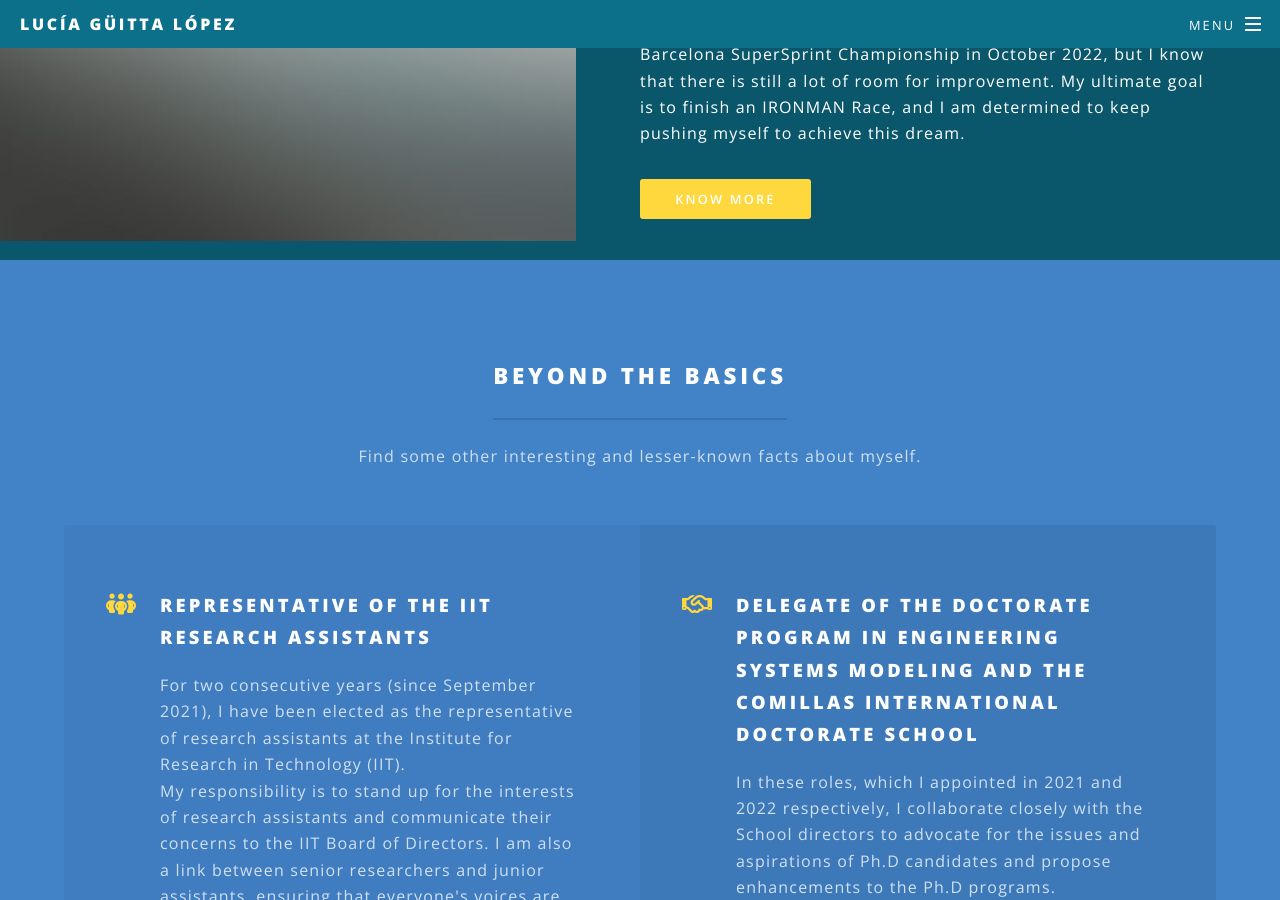
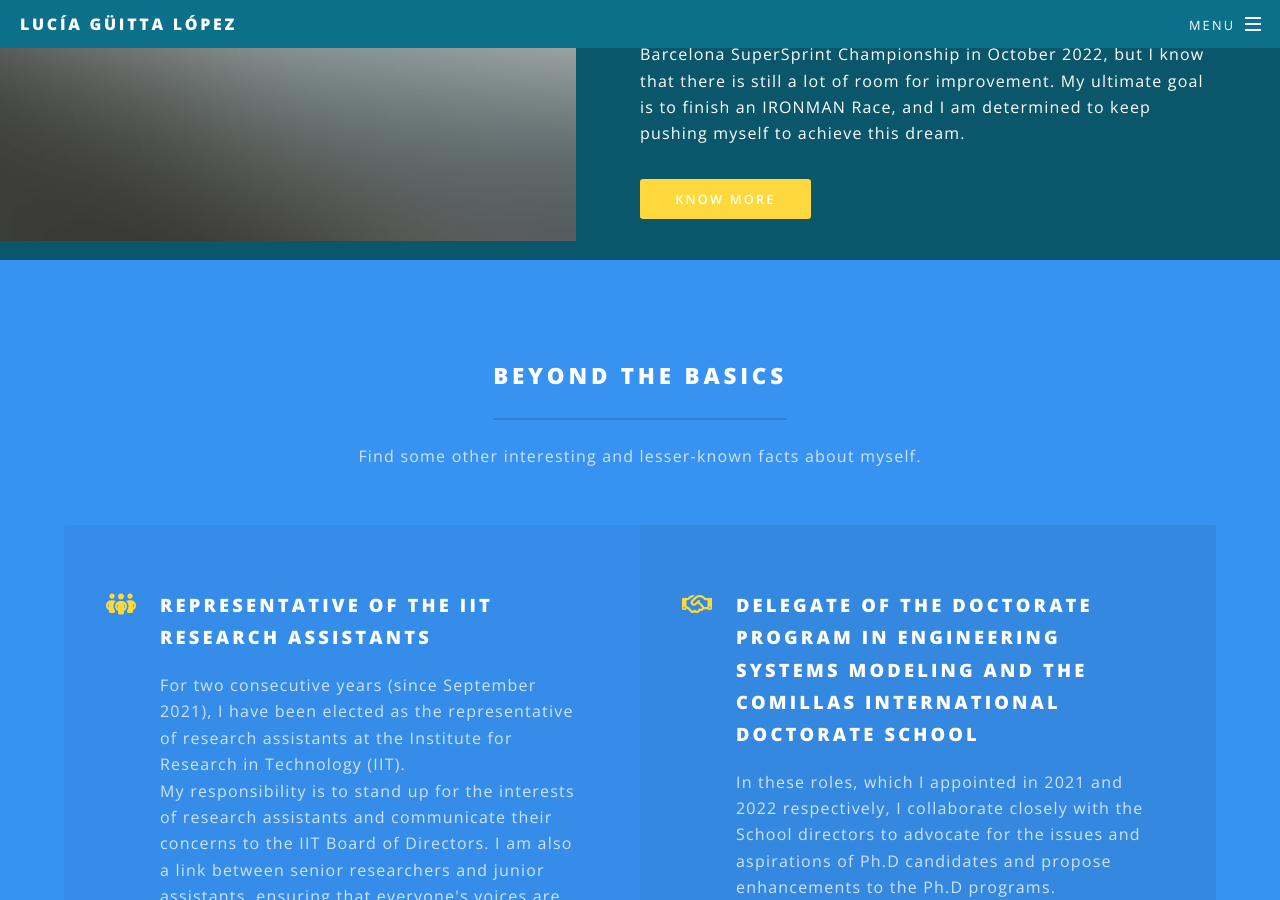
Before and after one commit to Lucia-Guitta/Lucia-Guitta.github.io, a Jekyll site: the page built from index.html, in a window 1280 px wide and 900 px high, scrolled down 2730 px. Built offline with Jekyll 4.4.1, drawn with Linux system fonts in a browser that asks for light colours; some web fonts are replaced.

Commit message:
Change section 4 color

```diff
--- a/_sass/libs/_vars.scss
+++ b/_sass/libs/_vars.scss
@@ -85,10 +85,10 @@ $palette: (
     border2-bg: rgba(255, 255, 255, 0.2)),
 
   // Fondo sección 4
-  accent5: (bg: rgb(66, 130, 199),
+  accent5: (bg: rgb(56, 146, 241),
     fg-bold: #ffffff,
-    fg: mix(rgb(66, 130, 199), #ffffff, 25%),
-    fg-light: mix(rgb(66, 130, 199), #ffffff, 40%),
+    fg: mix(rgb(56, 146, 241), #ffffff, 25%),
+    fg-light: mix(rgb(56, 146, 241), #ffffff, 40%),
     border: rgba(0, 0, 0, 0.125),
     border-bg: rgba(255, 255, 255, 0.075),
     border2: rgba(0, 0, 0, 0.25),
```
